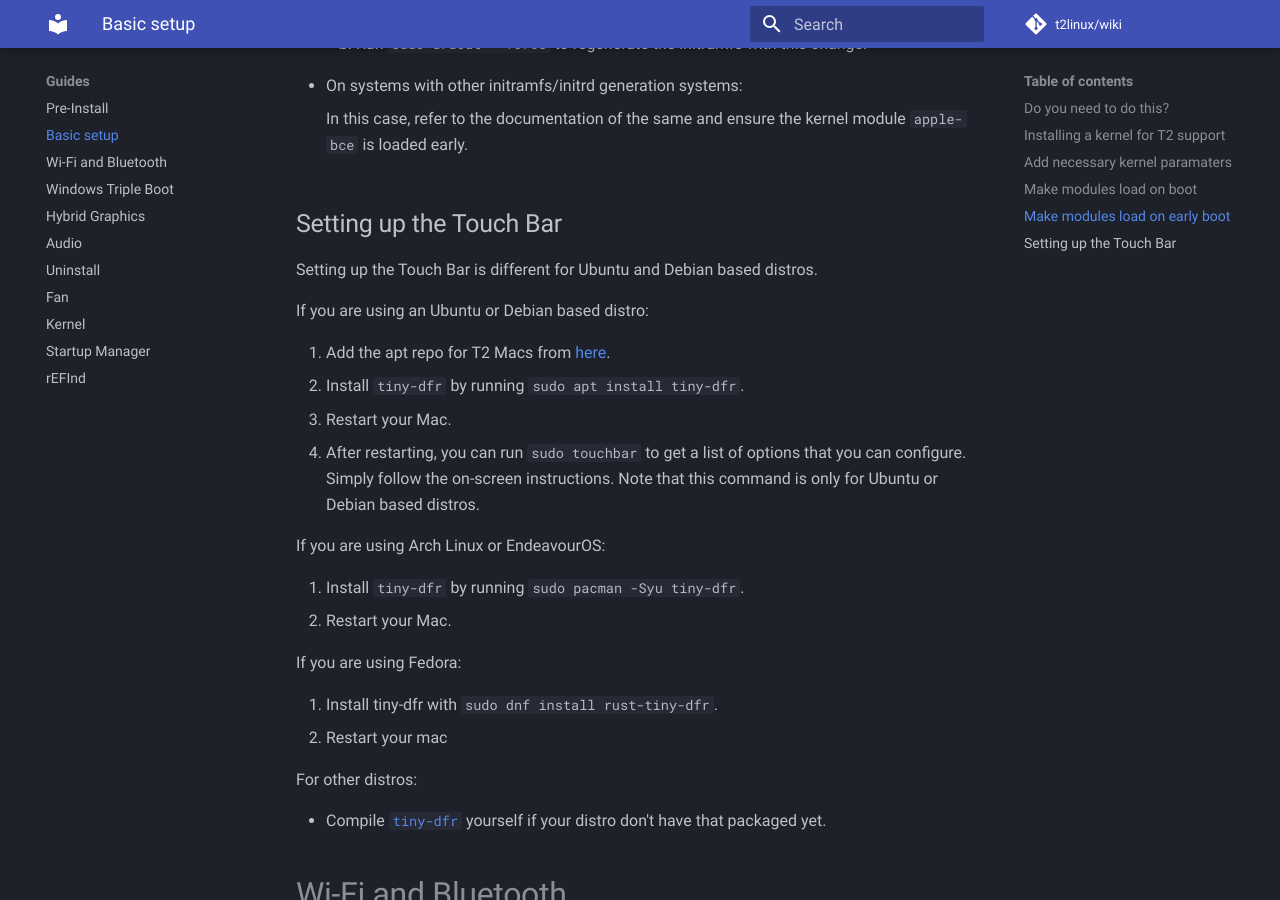
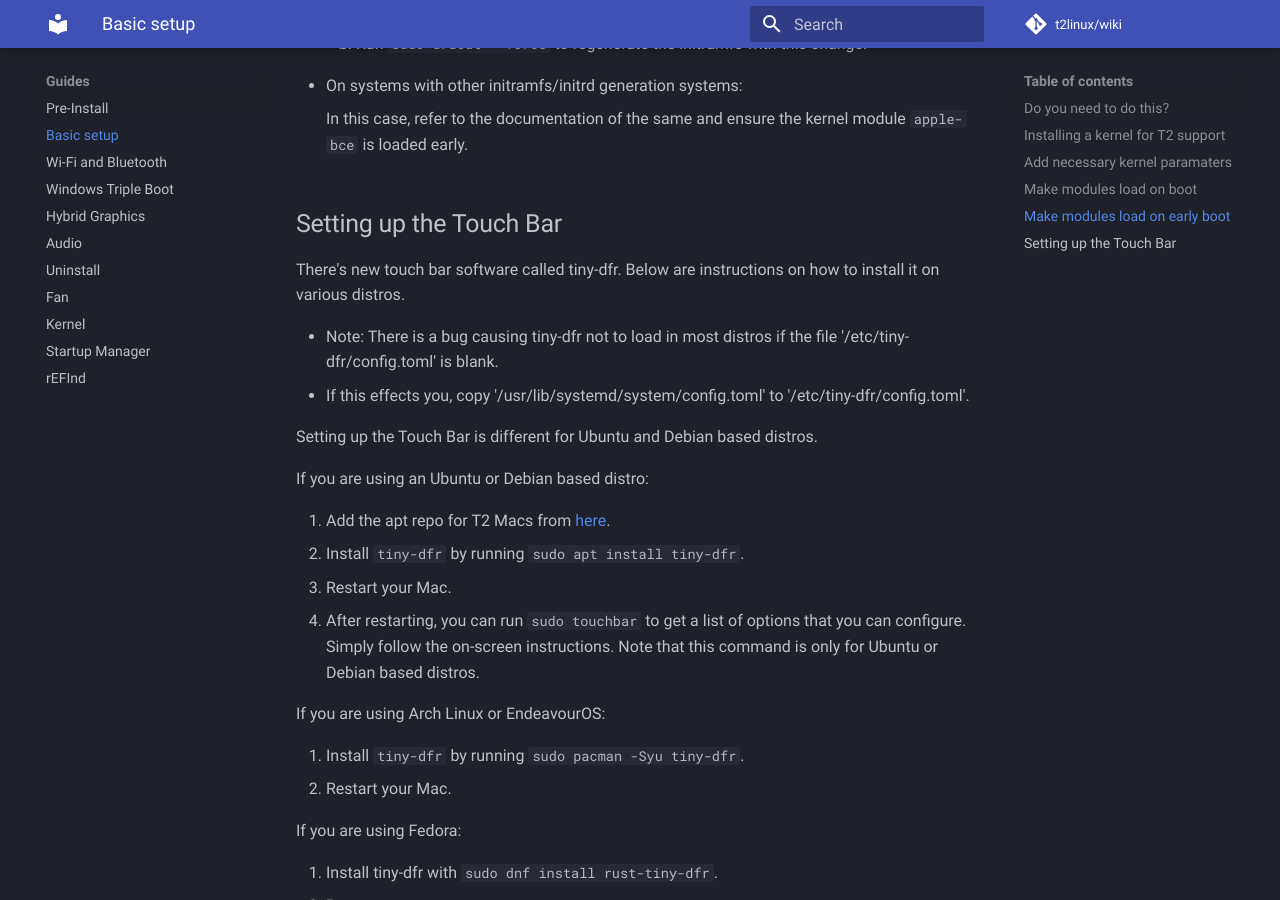
Before and after one commit to t2linux/wiki, an MkDocs documentation site: the page built from docs/guides/postinstall.md, in a window 1280 px wide and 900 px high, scrolled down 2784 px. Built offline with MkDocs 1.6.1 and Material for MkDocs 9.7.7, drawn with Linux system fonts in a browser that asks for light colours; comment, search, counter and statistics services are not loaded.

Commit message:
Update postinstall.md
Little paragraph explaining the fix for tiny-dfr not loading on boot.

```diff
--- a/docs/guides/postinstall.md
+++ b/docs/guides/postinstall.md
@@ -100,6 +100,11 @@ The steps to be followed vary depending upon the initramfs module loading mechan
 
 ## Setting up the Touch Bar
 
+There's new touch bar software called tiny-dfr.  Below are instructions on how to install it on various distros.
+
+- Note: There is a bug causing tiny-dfr not to load in most distros if the file '/etc/tiny-dfr/config.toml' is blank.
+- If this effects you, copy '/usr/lib/systemd/system/config.toml' to '/etc/tiny-dfr/config.toml'.
+
 Setting up the Touch Bar is different for Ubuntu and Debian based distros.
 
 If you are using an Ubuntu or Debian based distro:
```
